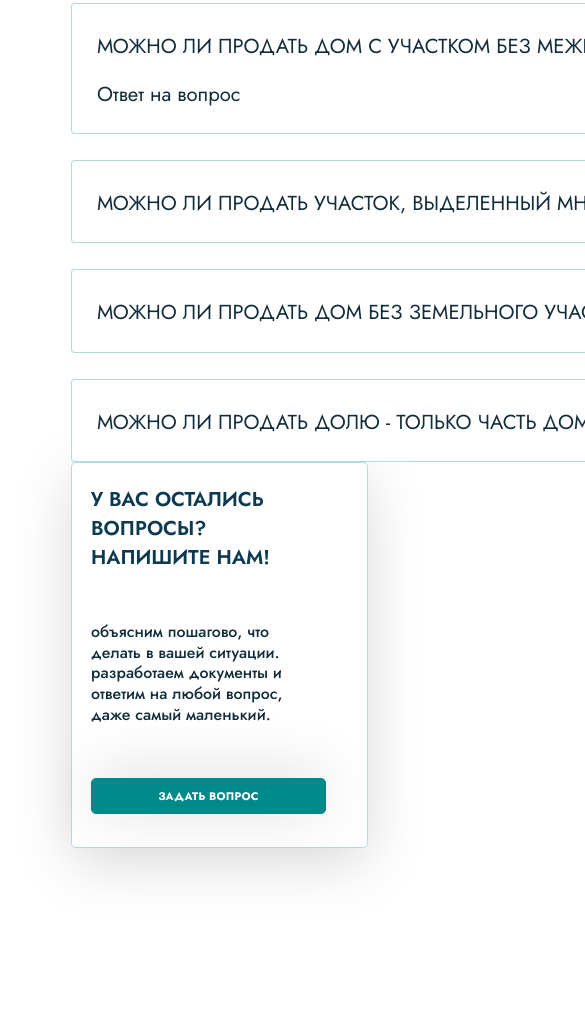
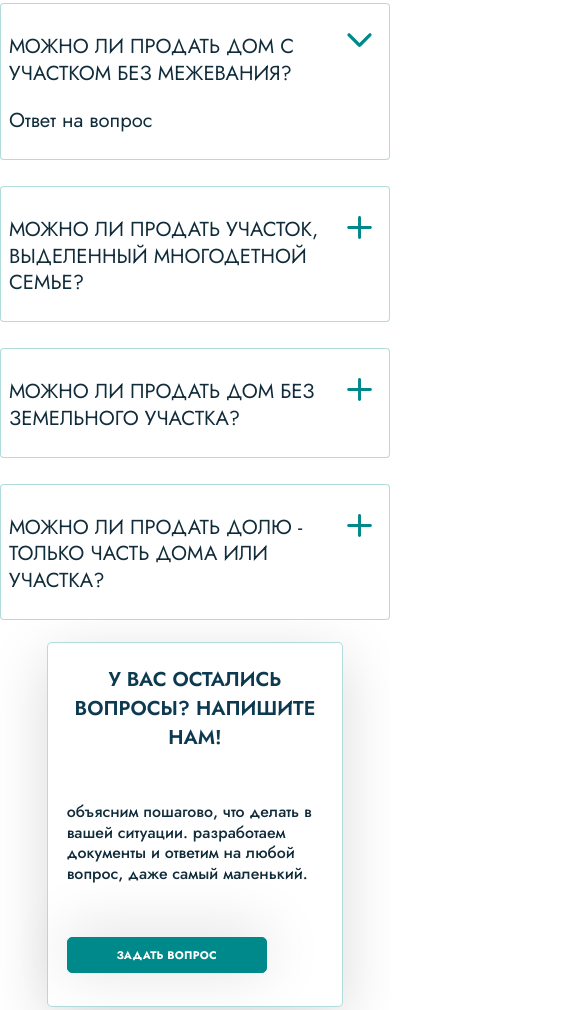
Before and after one commit to SergMih75/Test_cost_of_services, a plain HTML site: page index.html in a window 390 px wide. Shown: the part 4030-5040 px from the top of the page, 585 px wide, since content can reach past the window. Drawn offline with Linux system fonts and the light colour scheme.

Commit message:
add feedback block adaptive

```diff
--- a/css/media.css
+++ b/css/media.css
@@ -7,6 +7,41 @@
     .service-page-img {
         display: none;
     }
+}
+
+@media (max-width: 1320px){
+  .feedback-block {
+    margin-left: 0;
+    margin: 0 auto;
+
+    flex-direction: column;
+    align-items: center;
+  }
+
+  .feedback-questions {
+    width: 60%;
+    margin-top: 22px;
+    padding-right: 19px;
+  }
+
+  .questions-title {
+    width: 100%;
+
+    text-align: center;
+  }
+
+  .questions-text {
+    width: 100%;
+  }
+
+  .questions-btn {
+    width: 45%;
+  }
+
+  .faq-item-icon,
+  .faq-item-icon_active {
+    right: 17px;
+  }
 }
 
 @media (max-width: 1234px){
@@ -35,6 +70,24 @@
         margin-left: 0;
     }
 }
+
+
+
+
+@media (max-width: 950px){
+  .faq-item {
+    width: 100%;
+    padding-left: 8px;
+  }
+
+  .faq-item-title,
+  .faq-item-text {
+    width: 90%;
+  }
+}
+
+
+
 
 @media (max-width: 850px){
     .service-page-wrapper {
@@ -100,7 +153,13 @@
         opacity: 0.4;
       }
 
+      .feedback-questions {
+        width: 296.7px;
+      }
 
+      .questions-btn {
+        width: 200px;
+      }
   }
 
 
```
